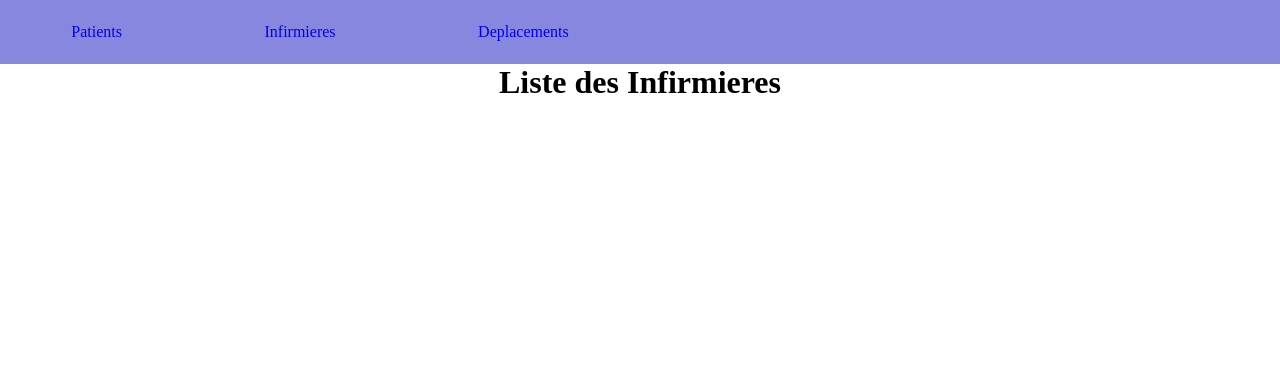
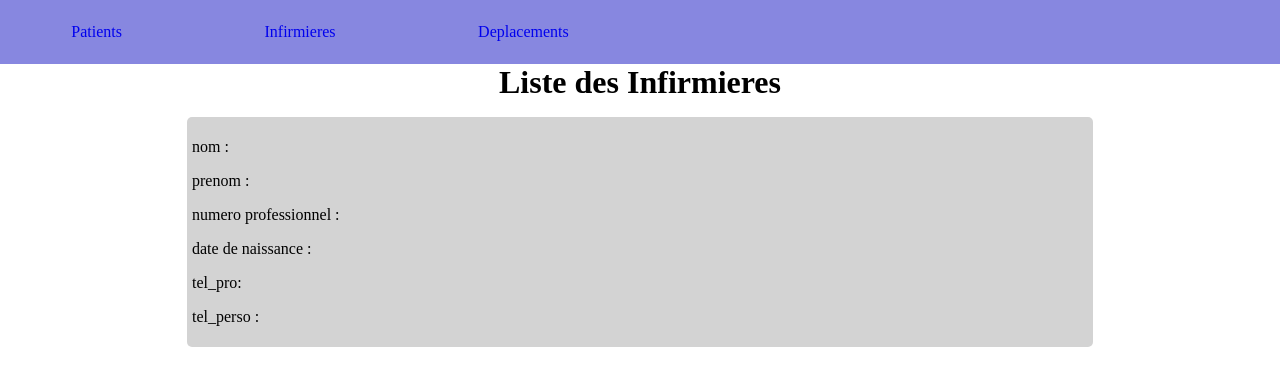
Before and after one commit to Tomtom-dev/Cabinet_medical_Angular, an Angular app: page /infirmiere in a window 1280 px wide. Shown: the top 386 px of the page. Built offline with nearby package versions, Linux system fonts and the light colour scheme; no server answers.

Commit message:
add style to the infirmiereCard

```diff
--- a/src/app/infirmiere/infirmiere-card/infirmiere-card.component.css
+++ b/src/app/infirmiere/infirmiere-card/infirmiere-card.component.css
@@ -0,0 +1,13 @@
+section{
+    padding: 5px;
+    display: flex;
+    width: 70vw;
+    margin: auto;
+    background-color: lightgray;
+    border-radius: 5px;
+
+}
+
+.margin1em{
+    margin: 1em;
+}
--- a/src/app/infirmiere/infirmiere-card/infirmiere-card.component.html
+++ b/src/app/infirmiere/infirmiere-card/infirmiere-card.component.html
@@ -1 +1,12 @@
-<p>infirmiere-card works!</p>
+<div class="margin1em">
+    <section>
+        <div class="card-patient">
+            <p>nom :  </p>
+            <p>prenom : </p>
+            <p>numero professionnel : </p>
+            <p>date de naissance : </p>
+            <p>tel_pro: </p>
+            <p>tel_perso :  </p>
+        </div>
+    </section>
+</div>
--- a/src/app/infirmiere/infirmiere.component.html
+++ b/src/app/infirmiere/infirmiere.component.html
@@ -1,5 +1,5 @@
 <h1>Liste des Infirmieres</h1>
 
 <section>
-
+    <app-infirmiere-card></app-infirmiere-card>
 </section>
--- a/src/app/infirmiere/infirmiere.component.ts
+++ b/src/app/infirmiere/infirmiere.component.ts
@@ -1,4 +1,6 @@
 import { Component, OnInit } from '@angular/core';
+import { Infirmiere } from '../shared/models/infirmiere';
+import { InfirmiereService } from '../shared/service/infirmiere.service';
 
 @Component({
   selector: 'app-infirmiere',
@@ -7,9 +9,17 @@ import { Component, OnInit } from '@angular/core';
 })
 export class InfirmiereComponent implements OnInit {
 
-  constructor() { }
+
+  infirmieres : Infirmiere[] = []
+
+  constructor(private infirmiereService : InfirmiereService ) { }
 
   ngOnInit(): void {
+
+    this.infirmiereService.getInfirmiere().subscribe((infirmiere : Infirmiere[]) =>{
+      this.infirmieres= infirmiere;
+      console.log(infirmiere);
+    })
   }
 
 }
```
